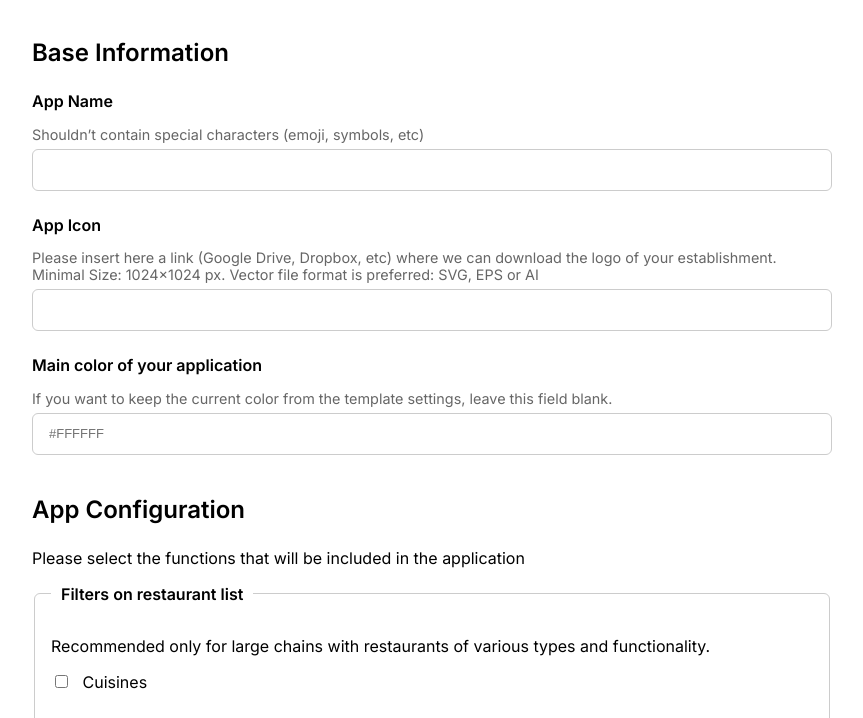
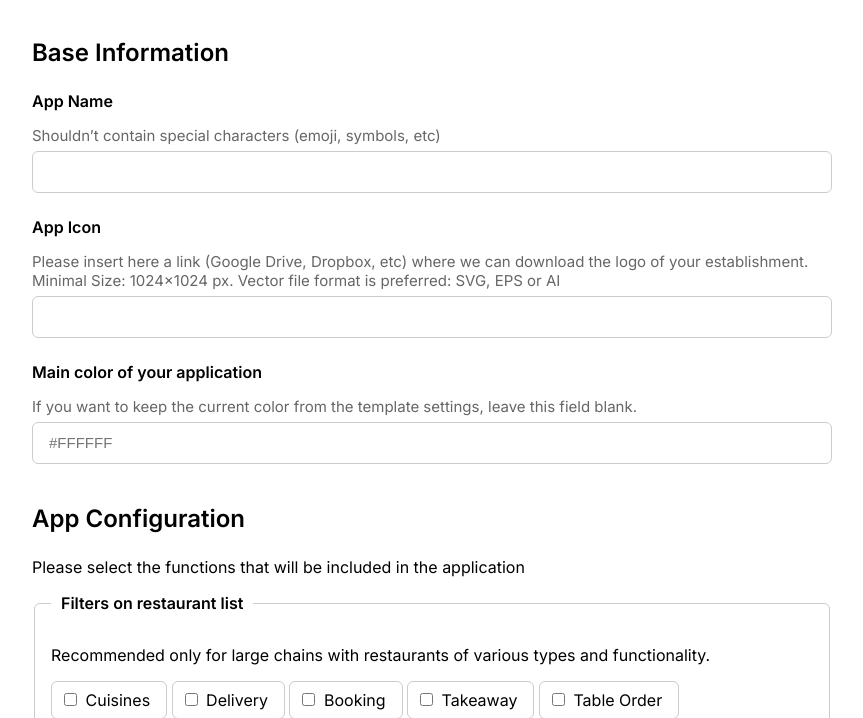
Before and after one commit to Quvick/app-request-form, a plain HTML site: page index.html in a window 1280 px wide. Shown: the part 82-800 px from the top of the page, without its empty margins (208-1071 px from the left). Drawn offline with Linux system fonts and the light colour scheme.

Commit message:
Update styles.css

```diff
--- a/styles.css
+++ b/styles.css
@@ -36,7 +36,7 @@ label span {
 }
 
 label p {
-    font-size: 0.9em;
+    font-size: 15px;
     color: #666666;
     margin-bottom: 6px;
 }
@@ -48,7 +48,7 @@ input[type="url"] {
     border: 1px solid #cccccc;
     border-radius: 6px;
     box-sizing: border-box;
-    font-size: 13px;
+    font-size: 15px;
     line-height: 24px;
 }
 
@@ -59,6 +59,14 @@ fieldset {
     margin-bottom: 24px;
 }
 
+fieldset label {
+    display: inline-block;
+    margin-bottom: 4px;
+    padding: 8px 16px 8px 8px;
+    border-radius: 6px;
+    border: 1px solid #cccccc;
+}
+
 legend {
     font-weight: 600;
     padding: 0 10px;
@@ -66,7 +74,7 @@ legend {
 
 input[type="checkbox"],
 input[type="radio"] {
-    margin-right: 10px;
+    margin-right: 4px;
 }
 
 button[type="submit"] {
```
